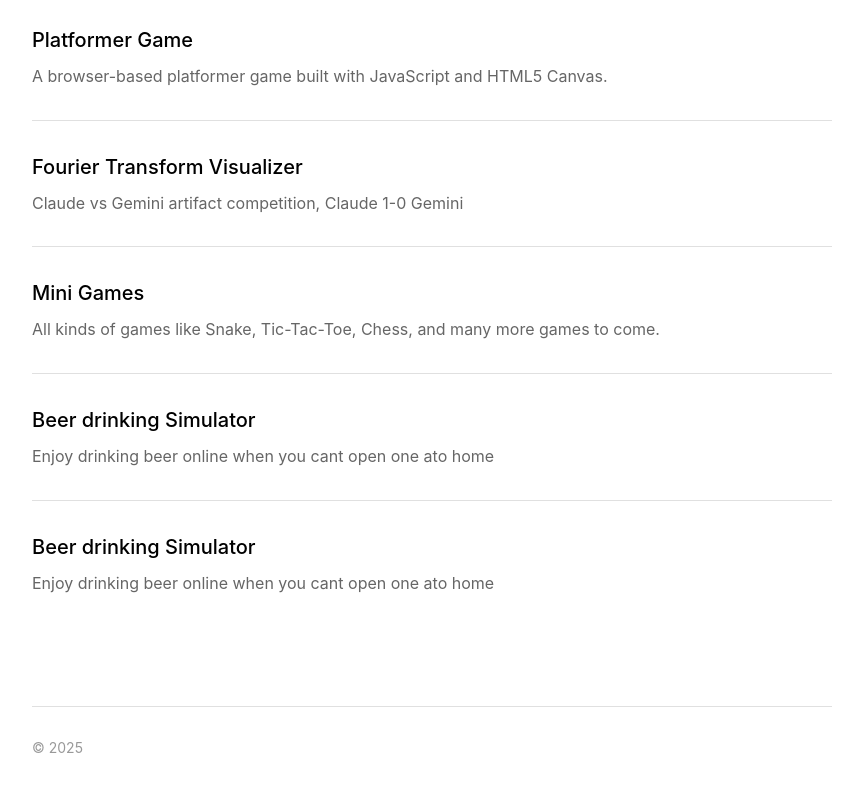
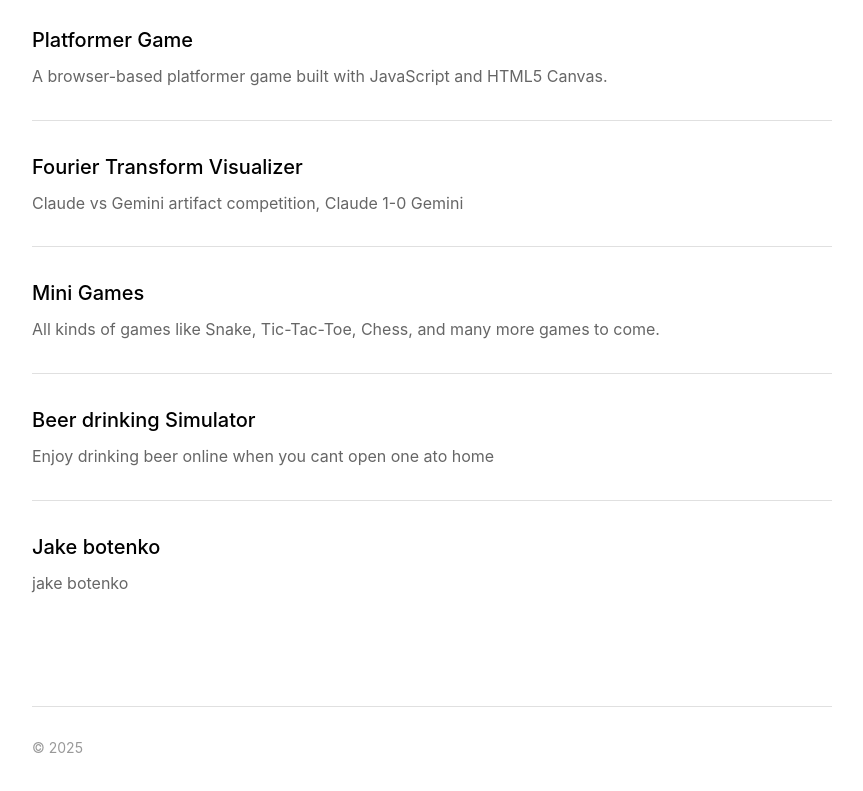
Before and after one commit to arnarfreyre/Website, a plain HTML site: page Index.html in a window 1280 px wide. Shown: the part 107-898 px from the top of the page, without its empty margins (208-1071 px from the left). Drawn offline with Linux system fonts and the light colour scheme.

Commit message:
Adding jake

```diff
--- a/Index.html
+++ b/Index.html
@@ -132,8 +132,8 @@
 
             <li class="project-item">
                 <a href="Projects/Jake/Jake%20botenko.html" class="project-link">
-                    <h2 class="project-title">Beer drinking Simulator</h2>
-                    <p class="project-description">Enjoy drinking beer online when you cant open one ato home</p>
+                    <h2 class="project-title">Jake botenko</h2>
+                    <p class="project-description">jake botenko</p>
                 </a>
             </li>
         </ul>
```
